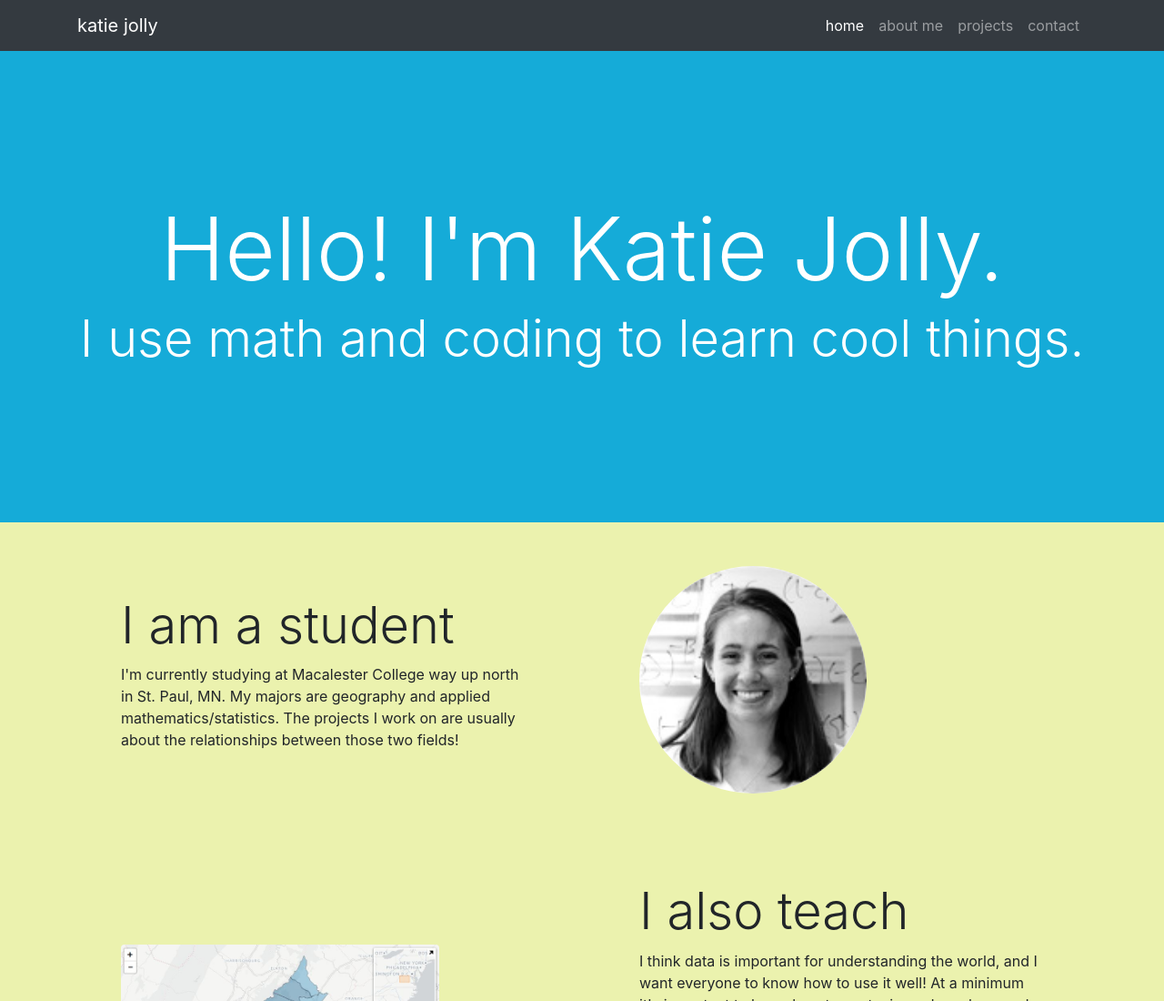
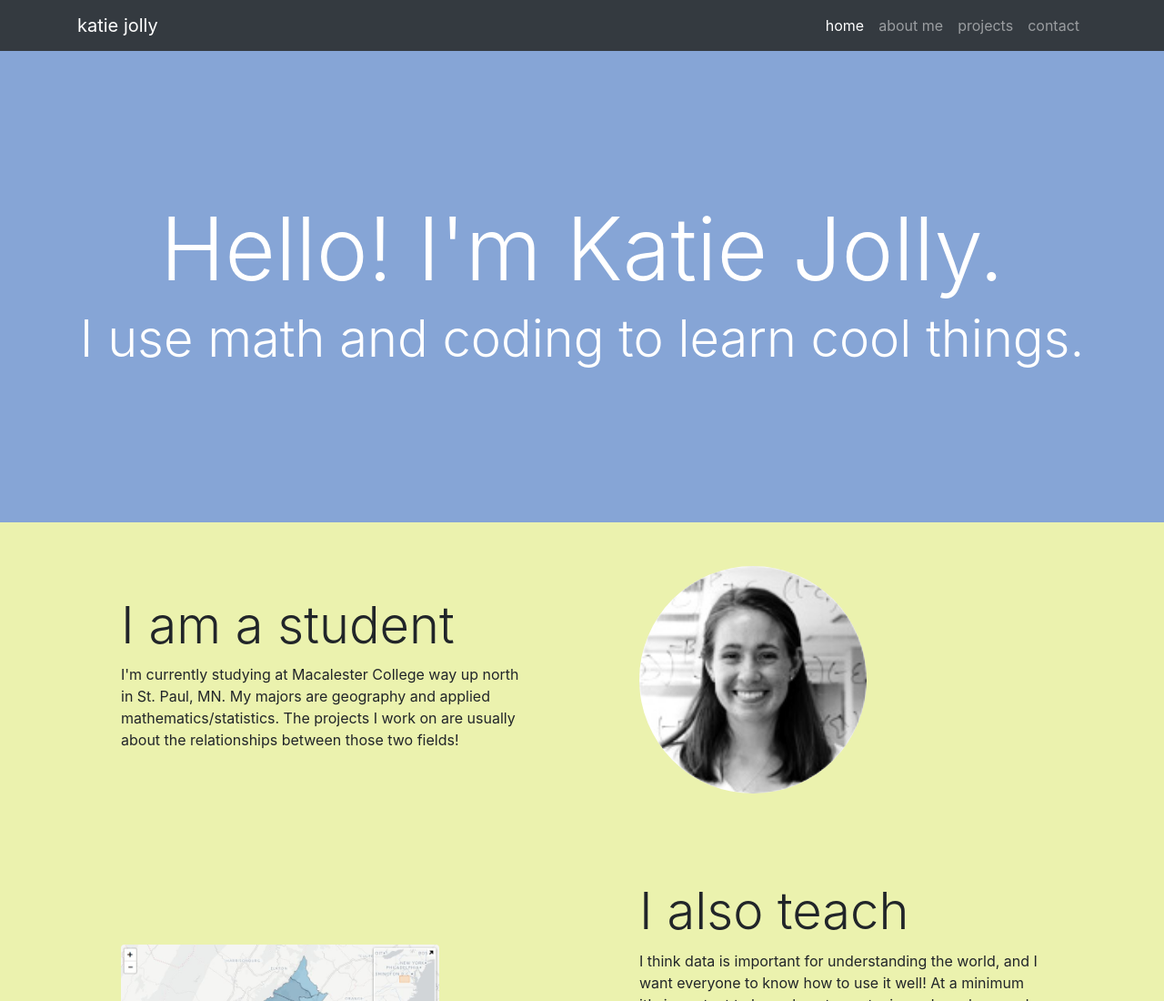
Before and after one commit to katiejolly/old-website, a website: page index.html in a window 1280 px wide. Shown: the top 1100 px of the page at 91% size. Drawn offline with Linux system fonts and the light colour scheme.

Commit message:
changed another background color

```diff
--- a/css/one-page-wonder.css
+++ b/css/one-page-wonder.css
@@ -29,7 +29,7 @@ header.masthead {
 header.masthead>.overlay {
   padding: 5rem 0;
   text-align: center;
-  background-color: #15abd8;
+  background-color: #86a5d6;
   color: #666564;
 }
 
```
